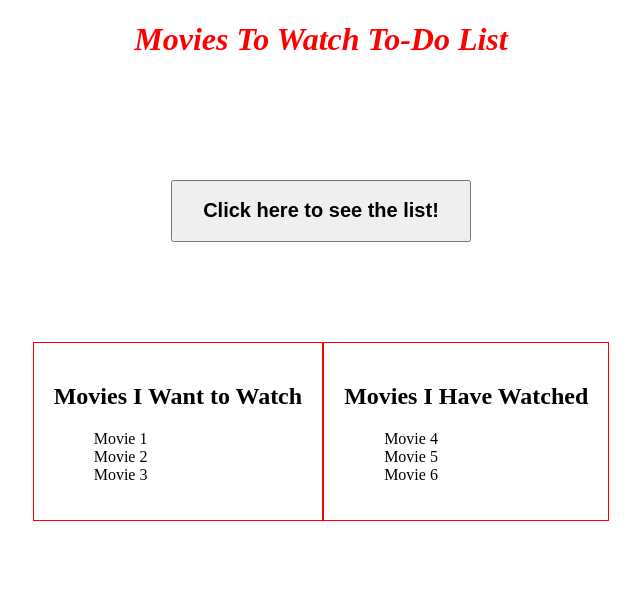
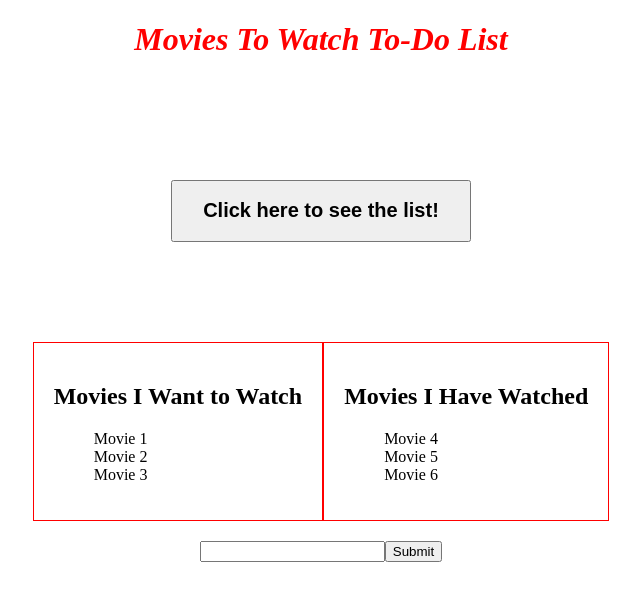
Before and after one commit to MattScuteri/todo-app, an Angular app: page /todo in a window 1280 px wide. Shown: the top 600 px of the page, without its empty margins (319-959 px from the left). Built offline with nearby package versions, Linux system fonts and the light colour scheme.

Commit message:
input box, styling added

```diff
--- a/src/app/to-do-list/to-do-list.component.css
+++ b/src/app/to-do-list/to-do-list.component.css
@@ -13,3 +13,7 @@
 .movie-list {
     list-style-type: none;
 }
+
+.movie-input, #submit {
+    margin-top: 20px;
+}
--- a/src/app/to-do-list/to-do-list.component.html
+++ b/src/app/to-do-list/to-do-list.component.html
@@ -17,3 +17,7 @@
         </ul>
       </div>
 </div>
+<div class='container'>
+    <input class='movie-input'>
+    <button id='submit' type='button'>Submit</button>
+</div>
```
